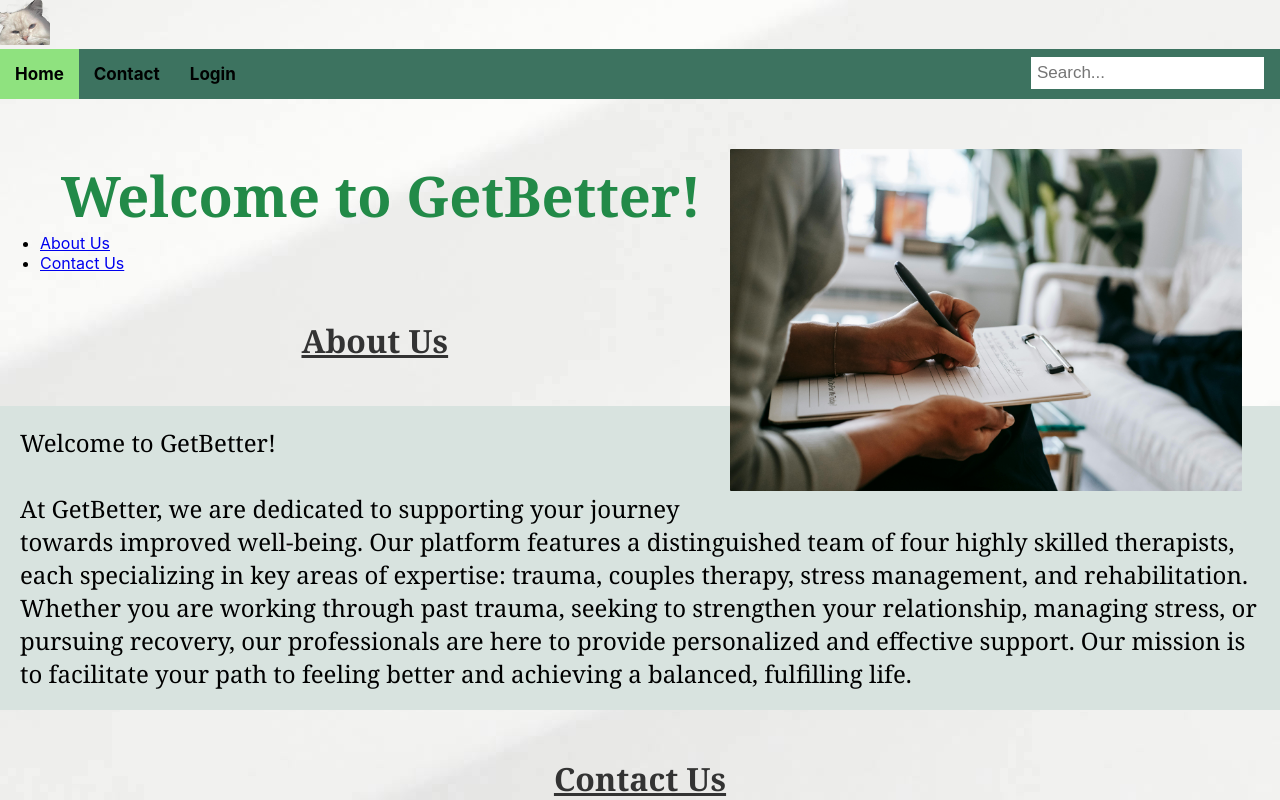
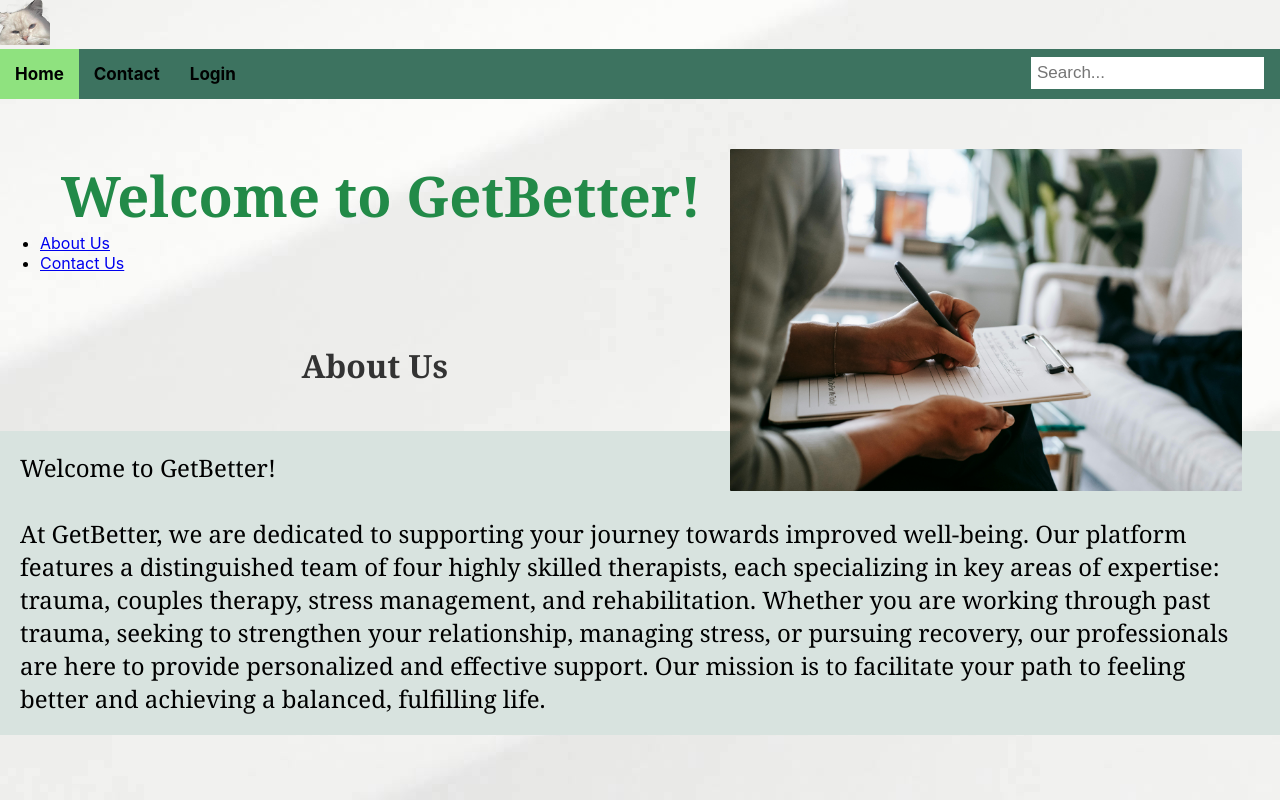
Before and after one commit to Baesar/Skalbara-och-feltoleranta-system-grupp-1, a React (Create React App) app in the folder grupp_project/: page / in a window 1280 px wide. Shown: the top 800 px of the page. Built offline with nearby package versions, Linux system fonts and the light colour scheme.

Commit message:
update webpage html and websitestyle css

```diff
--- a/grupp_project/src/Components/WebsiteStyle.css
+++ b/grupp_project/src/Components/WebsiteStyle.css
@@ -75,8 +75,8 @@ form {
    font-size: 2rem;
    padding: 20px;
    color: #228a48;
-   text-decoration: underline;
-   margin-bottom: 10px;
+   margin-top: 4%;
+   margin-bottom: 1%;
    text-align: left;
  }
 
@@ -87,7 +87,7 @@ form {
   color: #3b3f3d;
   margin-bottom: 1%;
   margin-left: 9%;
-  margin-top: 4%;
+  margin-top: 6%;
   text-align: left;
 }
 
@@ -101,7 +101,15 @@ form {
   margin-top: 1%;
   text-align: left;
 }
+div.content {
+  position:static;
+}
 
+body {
+  width: 100%;
+  height: 100%;
+  position: relative;
+}
 
  section p, article p, div p {
    font-family: Georgia, Times, serif;
@@ -136,7 +144,7 @@ form {
 
  body {
    background-image: url('../Images/white_abstract.jpg');
-   height: 100%;
+   height: 60%;
    min-height: 100vh;
    margin: 0;
    display: flex;
```
Also changed, not shown: 1 other file (tests, documents, lock files or other folders).
